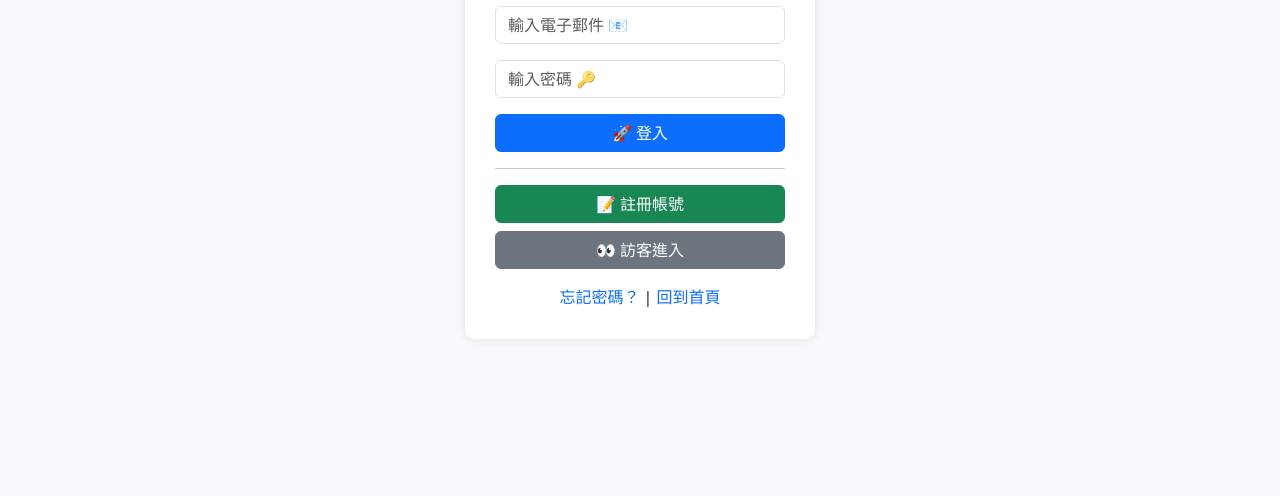
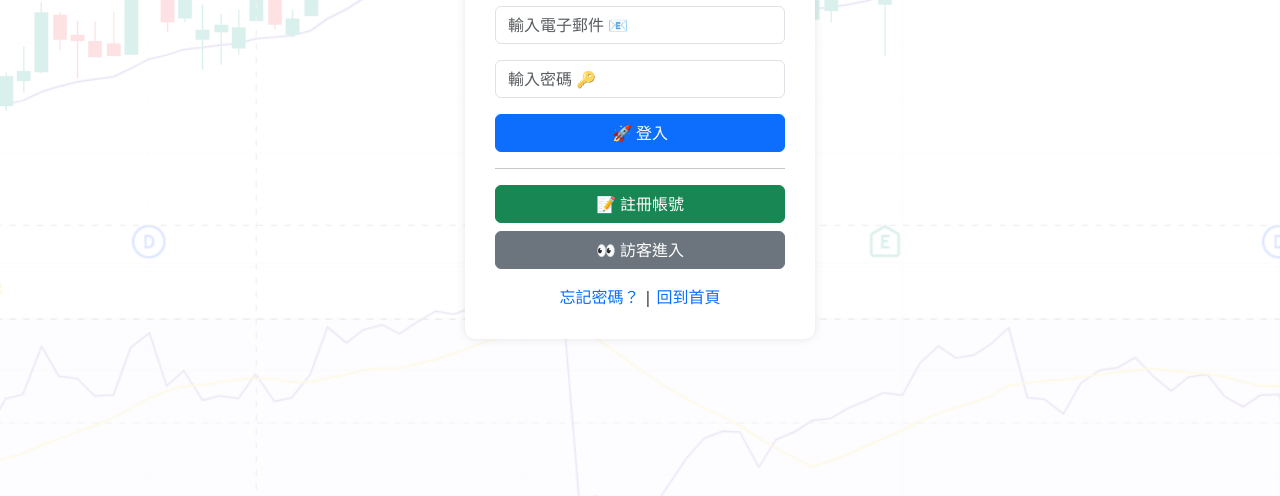
Before and after one commit to crab79/goodin, a plain HTML site: page login.html in a window 1280 px wide. Shown: the part 304-800 px from the top of the page. Drawn offline with nearby package versions, Linux system fonts and the light colour scheme.

Commit message:
Add files via upload

```diff
--- a/login.html
+++ b/login.html
@@ -11,7 +11,14 @@
       flex-direction: column;
       height: 100vh;
       overflow: hidden;
+
+      /* ✅ 背景圖片設定 */
+      background-image: url('re2.png');
+      background-size: cover;
+      background-position: center;
+      background-repeat: no-repeat;
     }
+
     .header {
       background-color: #4e73df;
       color: white;
@@ -20,13 +27,17 @@
       font-size: 1.5rem;
       font-weight: bold;
     }
+
     .login-container {
       flex-grow: 1;
       display: flex;
       justify-content: center;
       align-items: center;
-            background-color: #f8f9fc;
+
+      /* ✅ 淡淡遮罩讓表單更清楚 */
+      background-color: rgba(255, 255, 255, 0.85);
     }
+
     .login-box {
       background: white;
       padding: 30px;
@@ -38,6 +49,7 @@
 </head>
 <body>
   <div class="header">GoodIn 股引</div>
+
   <div class="login-container">
     <div class="login-box text-center">
       <h3 class="mb-4">會員登入</h3>
```
Lines whose indentation alone changed are shown as unchanged.
